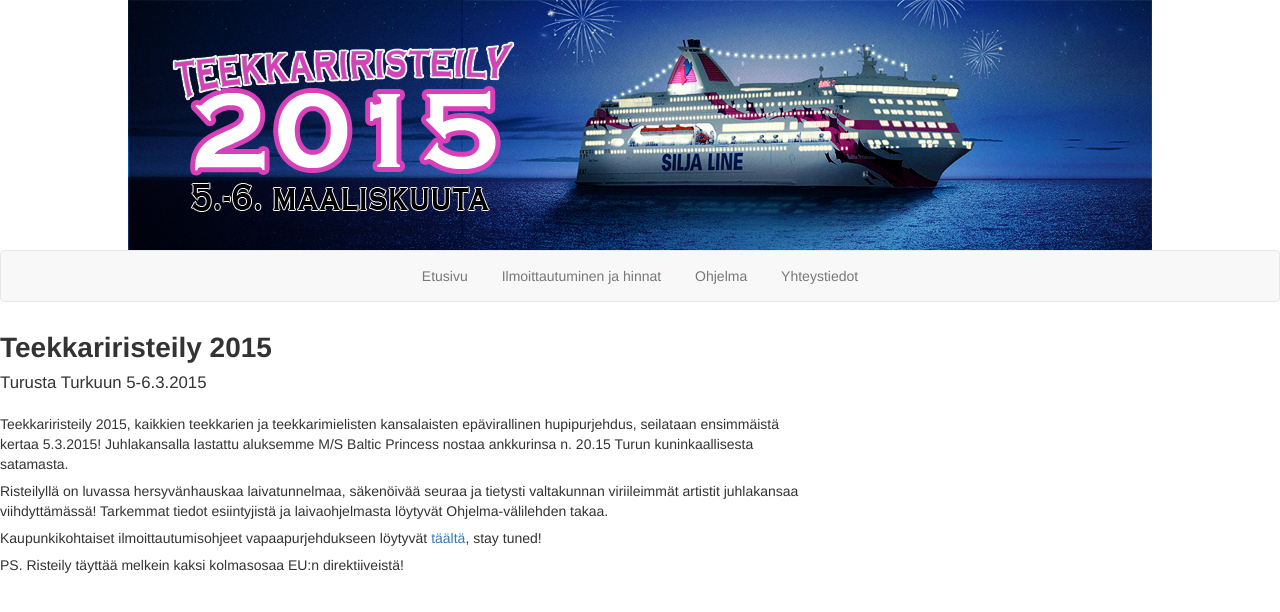
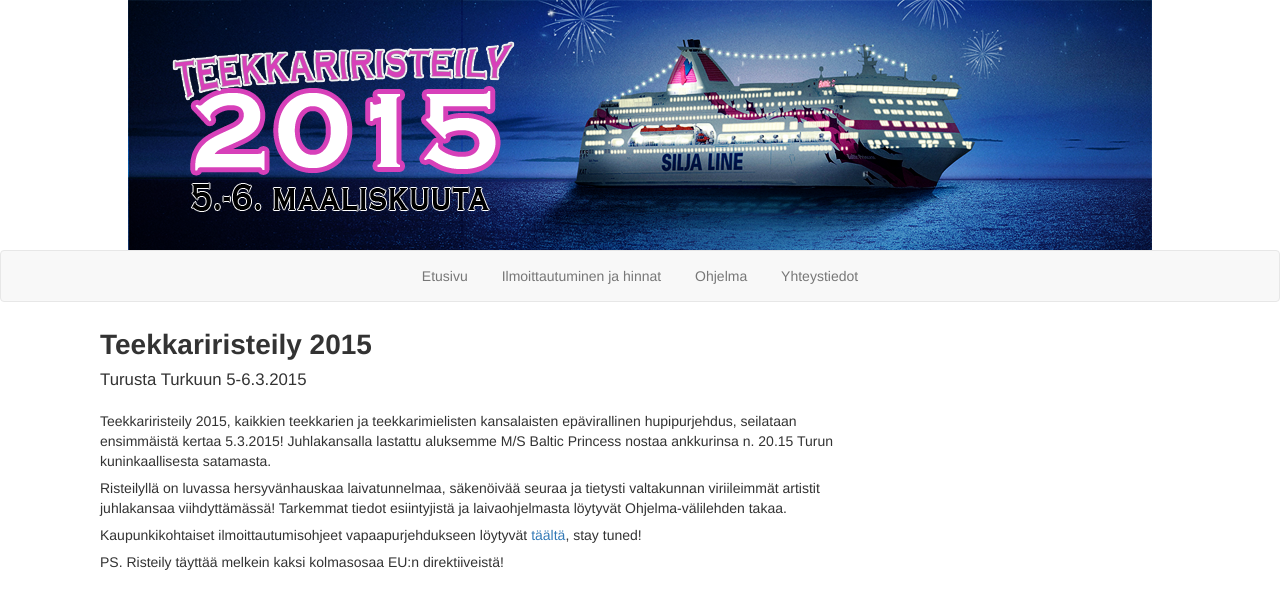
Before and after one commit to kolmeseiska/kolmeseiska.github.io, a Jekyll site: the page built from index.html, in a window 1280 px wide. Shown: the top 612 px of the page. Built offline with Jekyll 4.4.1, drawn with Linux system fonts in a browser that asks for light colours; nearby versions of some CDN libraries; some web fonts are replaced.

Commit message:
Update style.css

```diff
--- a/css/style.css
+++ b/css/style.css
@@ -3,7 +3,8 @@
 
 #main {
   max-width: 1024px;
-  margin: 100 100;
+  margin: 0;
+  padding-left: 100px;
 }
 
 article {
```
